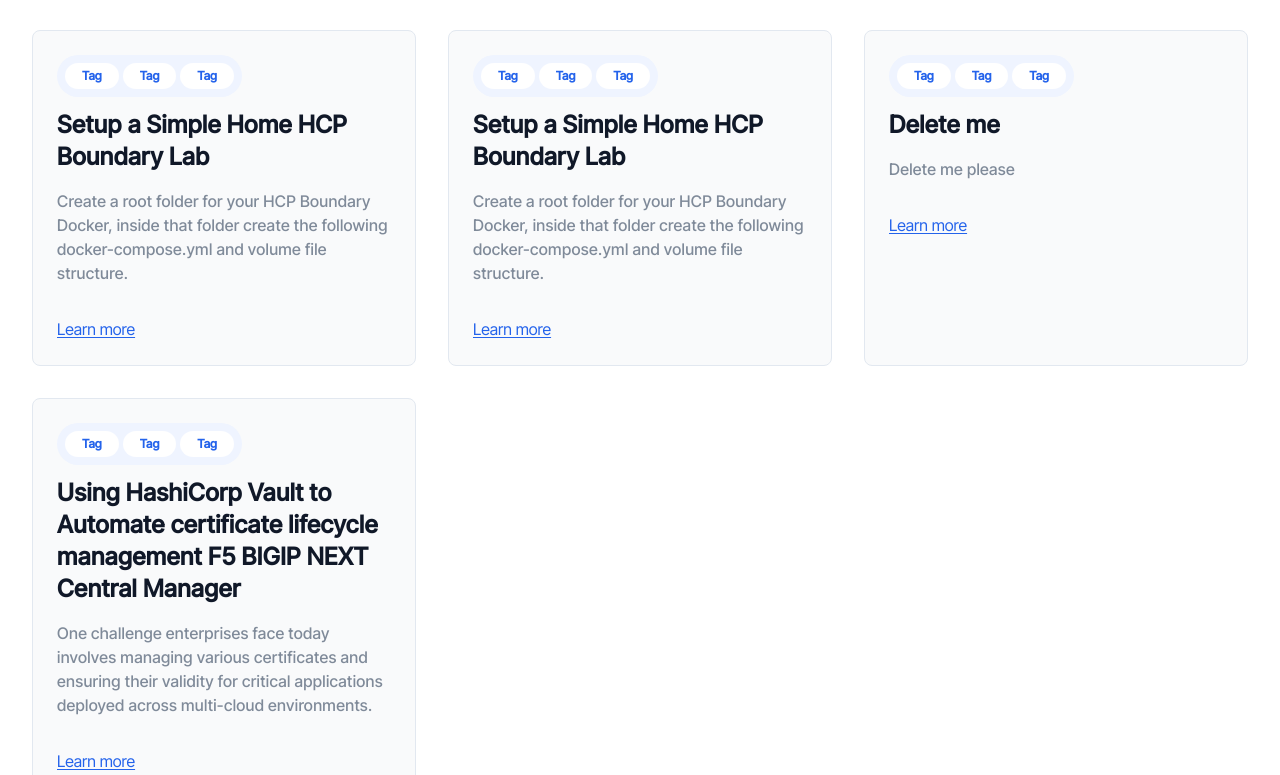
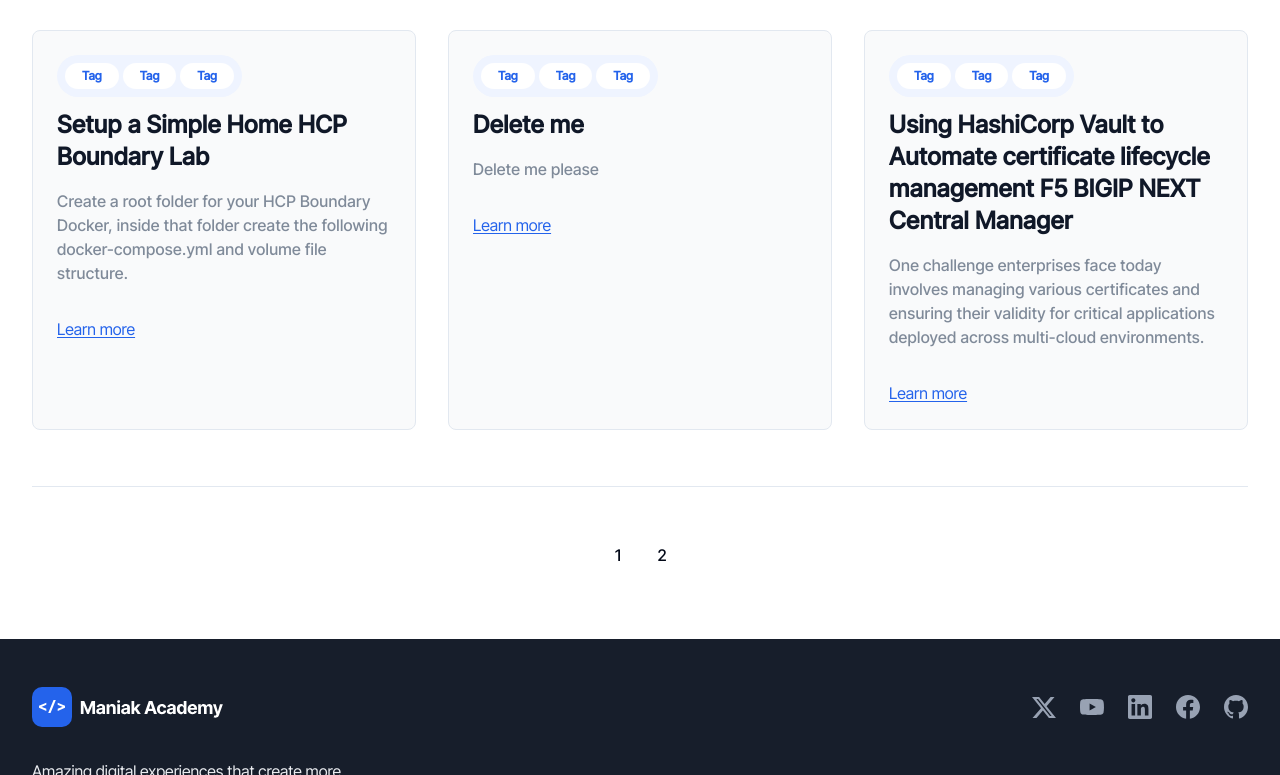
Before and after one commit to sebbycorp/project-maniak-io, a Next.js app: page /blog in a window 1280 px wide. Shown: the part 1166-1941 px from the top of the page. Built offline with nearby package versions, Linux system fonts and the light colour scheme.

Commit message:
pagination

```diff
--- a/package.json
+++ b/package.json
@@ -17,6 +17,7 @@
     "@ampt/sdk": "^1",
     "@radix-ui/react-checkbox": "^1.0.4",
     "@radix-ui/react-dialog": "^1.0.5",
+    "@radix-ui/react-separator": "^1.0.3",
     "@radix-ui/react-slot": "^1.0.2",
     "@radix-ui/react-switch": "^1.0.3",
     "@types/node": "20.11.5",
--- /dev/null
+++ b/src/components/ui/pagination.tsx
@@ -0,0 +1,98 @@
+import * as React from 'react';
+import { ChevronLeft, ChevronRight, MoreHorizontal } from 'lucide-react';
+
+import { cn } from '@/lib/utils';
+import { ButtonProps, buttonVariants } from '@/components/ui/button';
+
+const Pagination = ({ className, ...props }: React.ComponentProps<'nav'>) => (
+  <nav
+    role="navigation"
+    aria-label="pagination"
+    className={cn('mx-auto flex w-full justify-center', className)}
+    {...props}
+  />
+);
+Pagination.displayName = 'Pagination';
+
+const PaginationContent = React.forwardRef<HTMLUListElement, React.ComponentProps<'ul'>>(
+  ({ className, ...props }, ref) => (
+    <ul ref={ref} className={cn('flex flex-row items-center gap-1', className)} {...props} />
+  ),
+);
+PaginationContent.displayName = 'PaginationContent';
+
+const PaginationItem = React.forwardRef<HTMLLIElement, React.ComponentProps<'li'>>(
+  ({ className, ...props }, ref) => <li ref={ref} className={cn('', className)} {...props} />,
+);
+PaginationItem.displayName = 'PaginationItem';
+
+type PaginationLinkProps = {
+  isActive?: boolean;
+} & Pick<ButtonProps, 'size'> &
+  React.ComponentProps<'a'>;
+
+const PaginationLink = ({ className, isActive, size = 'icon', ...props }: PaginationLinkProps) => (
+  <a
+    aria-current={isActive ? 'page' : undefined}
+    className={cn(
+      buttonVariants({
+        variant: isActive ? 'outline' : 'ghost',
+        size,
+      }),
+      className,
+    )}
+    {...props}
+  />
+);
+PaginationLink.displayName = 'PaginationLink';
+
+const PaginationPrevious = ({
+  className,
+  ...props
+}: React.ComponentProps<typeof PaginationLink>) => (
+  <PaginationLink
+    aria-label="Go to previous page"
+    size="default"
+    className={cn('gap-1 pl-2.5', className)}
+    {...props}
+  >
+    <ChevronLeft className="h-4 w-4" />
+    <span>Previous</span>
+  </PaginationLink>
+);
+PaginationPrevious.displayName = 'PaginationPrevious';
+
+const PaginationNext = ({ className, ...props }: React.ComponentProps<typeof PaginationLink>) => (
+  <PaginationLink
+    aria-label="Go to next page"
+    size="default"
+    className={cn('gap-1 pr-2.5', className)}
+    {...props}
+  >
+    <span>Next</span>
+    <ChevronRight className="h-4 w-4" />
+  </PaginationLink>
+);
+PaginationNext.displayName = 'PaginationNext';
+
+const PaginationEllipsis = ({ className, ...props }: React.ComponentProps<'span'>) => (
+  <span
+    aria-hidden
+    className={cn('flex h-9 w-9 items-center justify-center', className)}
+    {...props}
+  >
+    <MoreHorizontal className="h-4 w-4" />
+    <span className="sr-only">More pages</span>
+  </span>
+);
+PaginationEllipsis.displayName = 'PaginationEllipsis';
+
+export {
+  Pagination,
+  PaginationContent,
+  PaginationEllipsis,
+  PaginationItem,
+  PaginationLink,
+  PaginationNext,
+  PaginationPrevious,
+};
--- /dev/null
+++ b/src/components/ui/separator.tsx
@@ -0,0 +1,24 @@
+import * as React from 'react';
+import * as SeparatorPrimitive from '@radix-ui/react-separator';
+
+import { cn } from '@/lib/utils';
+
+const Separator = React.forwardRef<
+  React.ElementRef<typeof SeparatorPrimitive.Root>,
+  React.ComponentPropsWithoutRef<typeof SeparatorPrimitive.Root>
+>(({ className, orientation = 'horizontal', decorative = true, ...props }, ref) => (
+  <SeparatorPrimitive.Root
+    ref={ref}
+    decorative={decorative}
+    orientation={orientation}
+    className={cn(
+      'shrink-0 bg-border',
+      orientation === 'horizontal' ? 'h-[1px] w-full' : 'h-full w-[1px]',
+      className,
+    )}
+    {...props}
+  />
+));
+Separator.displayName = SeparatorPrimitive.Root.displayName;
+
+export { Separator };
--- a/src/pages/blog/index.tsx
+++ b/src/pages/blog/index.tsx
@@ -1,11 +1,47 @@
 import { Badge } from '@/components/ui/badge';
 import { Breadcrumbs } from '@/components/ui/breadcrumbs';
 import { Card } from '@/components/ui/card';
+import {
+  Pagination,
+  PaginationContent,
+  PaginationItem,
+  PaginationLink,
+} from '@/components/ui/pagination';
+import { Separator } from '@/components/ui/separator';
 import { getAllPosts, Post } from '@/helpers';
 import Link from 'next/link';
+import { usePathname, useSearchParams } from 'next/navigation';
+import { useRouter } from 'next/router';
+import { useCallback } from 'react';
 
 export default function Blog({ posts }: { posts: Post[] }) {
-  console.log(posts);
+  const router = useRouter();
+  const pathname = usePathname();
+
+  const postsPerPage = 9;
+
+  const searchParams = useSearchParams();
+
+  const createQueryString = useCallback(
+    (name: string, value: number) => {
+      const params = new URLSearchParams(searchParams.toString());
+      params.set(name, value.toString());
+
+      return params.toString();
+    },
+    [searchParams],
+  );
+
+  const startIndex = searchParams.get('page')
+    ? (Number(searchParams.get('page')) - 1) * postsPerPage
+    : 1;
+
+  const endIndex = startIndex + postsPerPage;
+
+  const paginatedPosts = posts.slice(startIndex, endIndex);
+
+  const paginationPages = Math.ceil(posts.length / postsPerPage);
+
   return (
     <div className="my-16">
       <Breadcrumbs
@@ -23,8 +59,8 @@
           journey better.
         </p>
       </div>
-      <div className="grid grid-cols-3 gap-8 my-20">
-        {posts.map((el, i) => (
+      <div className="grid grid-cols-3 gap-8 mt-20 mb-14">
+        {paginatedPosts.map((el, i) => (
           <Card key={i}>
             {el.tags ? (
               <div className="inline-flex gap-1 items-center bg-[#EFF4FF] rounded-[24px] p-2">
@@ -53,15 +89,33 @@
           </Card>
         ))}
       </div>
+
+      <Separator />
+
+      <Pagination className="mt-12">
+        <PaginationContent>
+          {[...Array(paginationPages)].map((_, i) => (
+            <PaginationItem
+              key={i}
+              onClick={() => router.push(pathname + '?' + createQueryString('page', i + 1))}
+            >
+              <PaginationLink isActive={Number(searchParams.get('page')) === i + 1}>
+                {i + 1}
+              </PaginationLink>
+            </PaginationItem>
+          ))}
+        </PaginationContent>
+      </Pagination>
     </div>
   );
 }
 
-export const getStaticProps = () => {
-  const data = getAllPosts();
+export function getStaticProps() {
+  const posts = getAllPosts();
+
   return {
     props: {
-      posts: data,
+      posts,
     },
   };
-};
+}
```
Also changed, not shown: 1 other file (tests, documents, lock files or other folders).
